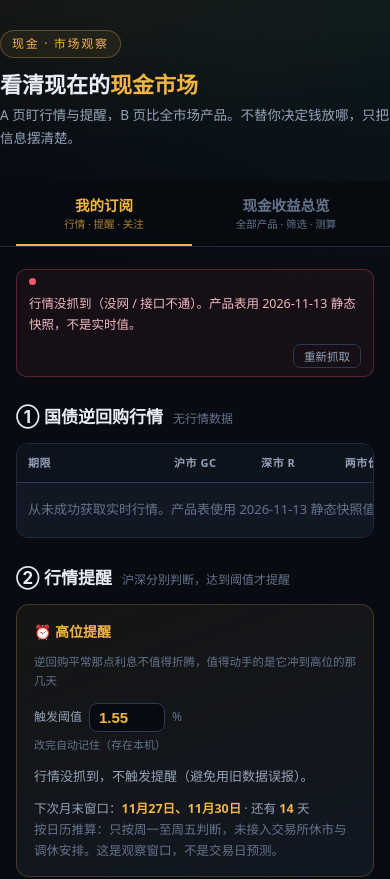
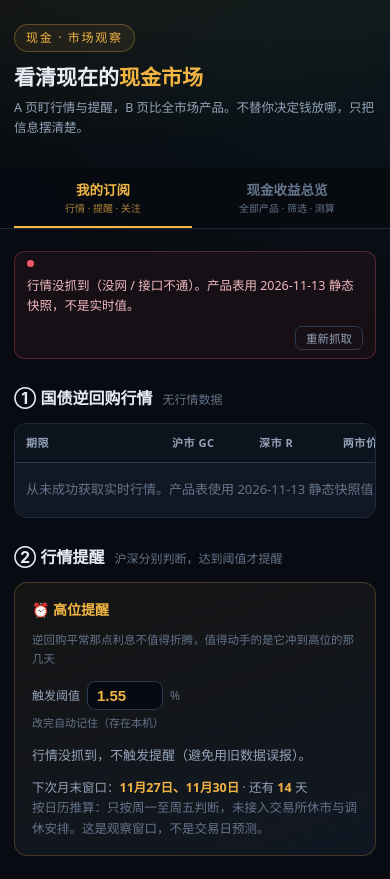
Before and after one commit to yehua1cccp-eng/cash-lens, a plain HTML site: page index.html in a window 390 px wide. Shown: the top 879 px of the page. Drawn offline with Linux system fonts and the light colour scheme.

Commit message:
修正手机端标题贴边：header.top 的 padding 覆盖了 .wrap 的左右边距
- header.top: padding 30px 0 16px -> 30px 16px 16px
- footer 提特异性，恢复顶部间距
- 新增 @media(max-width:480px) 窄屏微调

```diff
--- a/index.html
+++ b/index.html
@@ -28,7 +28,7 @@ h1,h2,h3{margin:0;font-weight:700}
 button{font-family:inherit}
 
 /* 顶部 */
-header.top{padding:30px 0 16px}
+header.top{padding:30px 16px 16px}
 .kicker{display:inline-flex;align-items:center;gap:8px;font-size:12px;letter-spacing:.14em;color:var(--gold);
   border:1px solid rgba(242,181,68,.3);background:rgba(242,181,68,.07);padding:3px 11px;border-radius:99px}
 h1{font-size:clamp(22px,3.6vw,30px);margin:12px 0 6px;line-height:1.3}
@@ -157,10 +157,22 @@ td.num{text-align:right;font-variant-numeric:tabular-nums}
 .calc-row .diff{font-size:12px;text-align:right}
 @media(max-width:640px){.calc-row{grid-template-columns:1fr 1fr;gap:4px}.calc-row.head{display:none}}
 
-footer{margin-top:44px;padding-top:18px;border-top:1px solid var(--line);font-size:11.5px;color:var(--tx3);line-height:1.8}
+footer.wrap{margin-top:44px;padding-top:24px;border-top:1px solid var(--line);font-size:11.5px;color:var(--tx3);line-height:1.8}
 .tip{font-size:12.5px;color:var(--tx2);background:rgba(53,208,186,.05);border:1px solid rgba(53,208,186,.18);
   border-radius:10px;padding:11px 14px;line-height:1.7;margin-top:12px}
 .tip b{color:var(--teal)}
+
+/* 窄屏（手机）微调：更紧的边距 + 稍小标题 */
+@media(max-width:480px){
+  .wrap{padding:0 14px}
+  .tabs-in{padding:0 14px}
+  header.top{padding:24px 14px 14px}
+  h1{font-size:21px;line-height:1.32}
+  .sub{font-size:12.5px;line-height:1.6}
+  .tab{padding:11px 6px;font-size:13.5px}
+  .tab small{font-size:10px}
+  .sec-h h2{font-size:16px}
+}
 </style>
 </head>
 <body>
```
